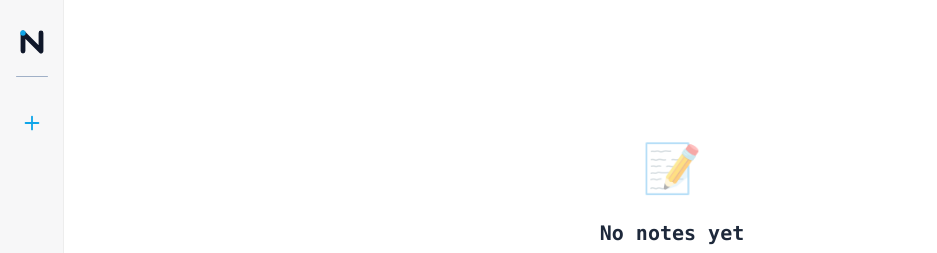
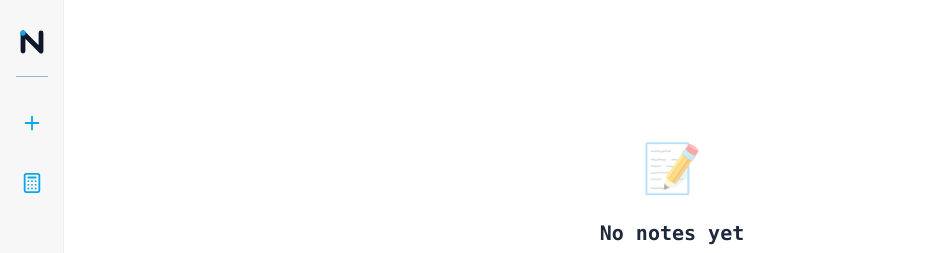
Before and after one commit to lnmpy/note.lnmpy.com, a Vue app: page /list in a window 1280 px wide. Shown: the top 253 px of the page, without its empty margins (0-937 px from the left). Built offline with nearby package versions, Linux system fonts and the light colour scheme.

Commit message:
add new-cal mode

```diff
--- a/src/App.vue
+++ b/src/App.vue
@@ -20,6 +20,22 @@
           <svg viewBox="0 0 24 24" width="22" height="22" stroke="currentColor" stroke-width="2" fill="none" stroke-linecap="round" stroke-linejoin="round">
             <line x1="12" y1="5" x2="12" y2="19"></line>
             <line x1="5" y1="12" x2="19" y2="12"></line>
+          </svg>
+        </router-link>
+
+        <router-link to="/new-cal" class="nav-link primary-action" title="New Calculator">
+          <svg viewBox="0 0 24 24" width="22" height="22" stroke="currentColor" stroke-width="2" fill="none" stroke-linecap="round" stroke-linejoin="round">
+            <rect x="4" y="2" width="16" height="20" rx="2" ry="2"></rect>
+            <line x1="8" y1="6" x2="16" y2="6"></line>
+            <line x1="16" y1="14" x2="16" y2="14"></line>
+            <line x1="16" y1="18" x2="16" y2="18"></line>
+            <line x1="12" y1="14" x2="12" y2="14"></line>
+            <line x1="12" y1="18" x2="12" y2="18"></line>
+            <line x1="8" y1="14" x2="8" y2="14"></line>
+            <line x1="8" y1="18" x2="8" y2="18"></line>
+            <line x1="12" y1="10" x2="12" y2="10"></line>
+            <line x1="16" y1="10" x2="16" y2="10"></line>
+            <line x1="8" y1="10" x2="8" y2="10"></line>
           </svg>
         </router-link>
 
--- a/src/router/index.js
+++ b/src/router/index.js
@@ -13,6 +13,11 @@ const routes = [
   {
     path: '/new',
     name: 'New',
+    component: () => import('../views/NewView.vue')
+  },
+  {
+    path: '/new-cal',
+    name: 'NewCal',
     component: () => import('../views/NewView.vue')
   },
   {
--- a/src/views/NewView.vue
+++ b/src/views/NewView.vue
@@ -1,9 +1,10 @@
 <script setup>
 import { onMounted } from 'vue'
-import { useRouter } from 'vue-router'
+import { useRouter, useRoute } from 'vue-router'
 import { generateId, getNotes } from '../utils/storage.js'
 
 const router = useRouter()
+const route = useRoute()
 
 onMounted(() => {
   const notes = getNotes()
@@ -14,8 +15,13 @@ onMounted(() => {
     newId = generateId()
   }
 
-  // Redirect to newly generated note id
-  router.replace(`/id-${newId}`)
+  // Redirect to newly generated note id with mode if needed
+  const query = {}
+  if (route.path === '/new-cal') {
+    query.mode = 'cal'
+  }
+
+  router.replace({ path: `/id-${newId}`, query })
 })
 </script>
 
--- a/src/views/NoteView.vue
+++ b/src/views/NoteView.vue
@@ -16,7 +16,7 @@ const textareaRef = ref(null)
 const isNewNote = ref(false)
 const titlePlaceholder = ref('Untitled')
 const calcResultsRef = ref(null)
-const isCalcEnabled = ref(true)
+const isCalcEnabled = ref(false)
 const isHighlightEnabled = ref(true)
 const displayContent = ref('')
 
@@ -180,6 +180,9 @@ onMounted(async () => {
   } else {
     isNewNote.value = true
     titlePlaceholder.value = formatCurrentTime()
+    if (route.query.mode === 'cal') {
+      isCalcEnabled.value = true
+    }
   }
 
   // Listen for localStorage changes from other tabs
```
